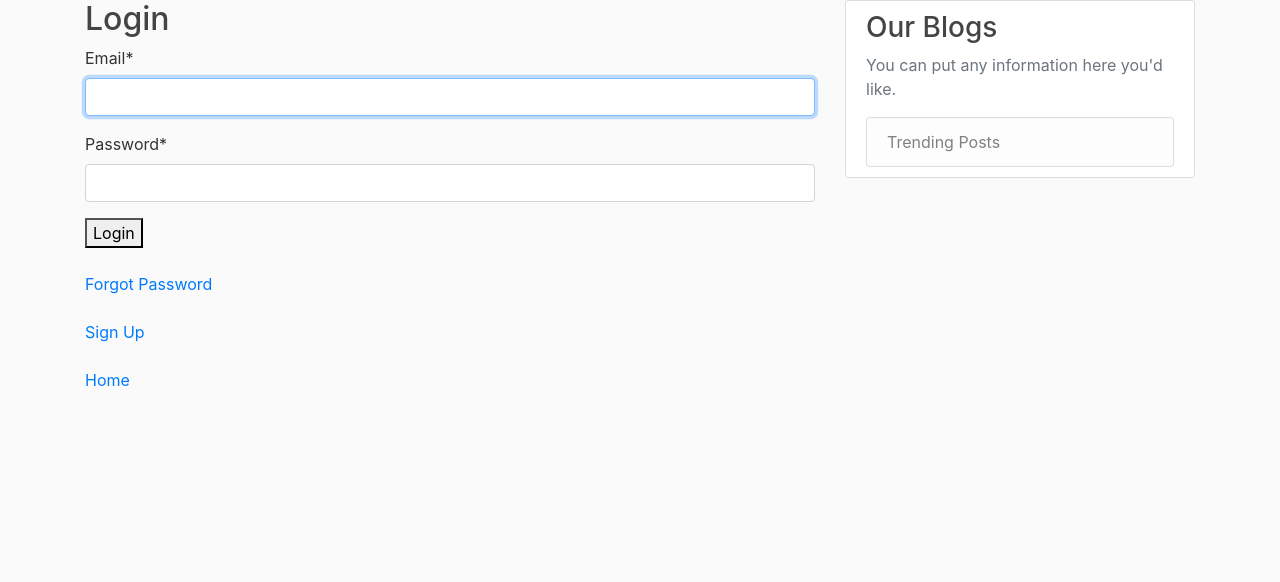
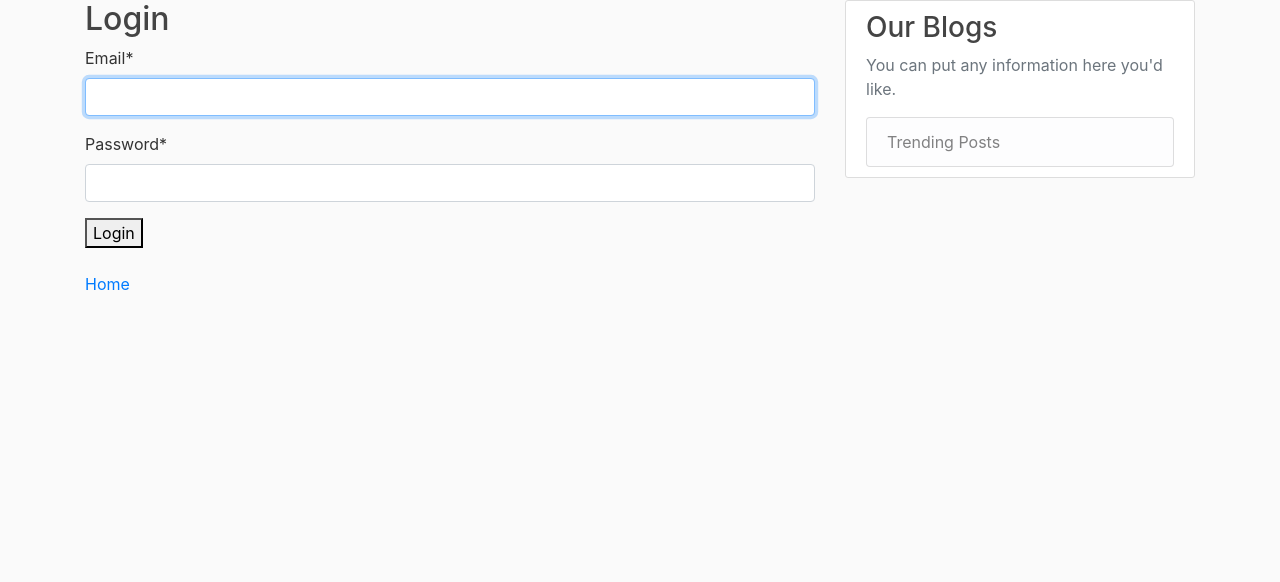
Before and after one commit to DamodarVishwakarma/blog-project, a Django app: page /login/ in a window 1280 px wide. Shown: the part 80-662 px from the top of the page. Run offline with Django 3.2, Linux system fonts and the light colour scheme; some libraries are stand-ins or nearby versions.

Commit message:
added requirement

```diff
--- a/blog/templates/post/post_update.html
+++ b/blog/templates/post/post_update.html
@@ -4,9 +4,9 @@
     <div class="content-section">
         <form method="POST">
             {% csrf_token %}
+            {{ form|crispy }}
             <fieldset class="form-group">
                 <legend class="border-bottom mb-4">Update Post</legend>
-                {{ form|crispy }}
             </fieldset>
             <div class="form-group">
                 <button class="btn btn-outline-info" type="submit">Update</button>
--- a/templates/commons/login.html
+++ b/templates/commons/login.html
@@ -12,10 +12,7 @@
 
         <button type="submit">Login</button>
         <br><br>
-        <a href="{% url 'password_reset' %}">Forgot Password</a>
-        <br><br>
-        <a href="{% url 'signup' %}">Sign Up</a>
-        <br><br>
+
         <a href="{% url 'home' %}">Home</a>
     </form>
 {% endblock content %}
```
Also changed, not shown: db.sqlite3.
